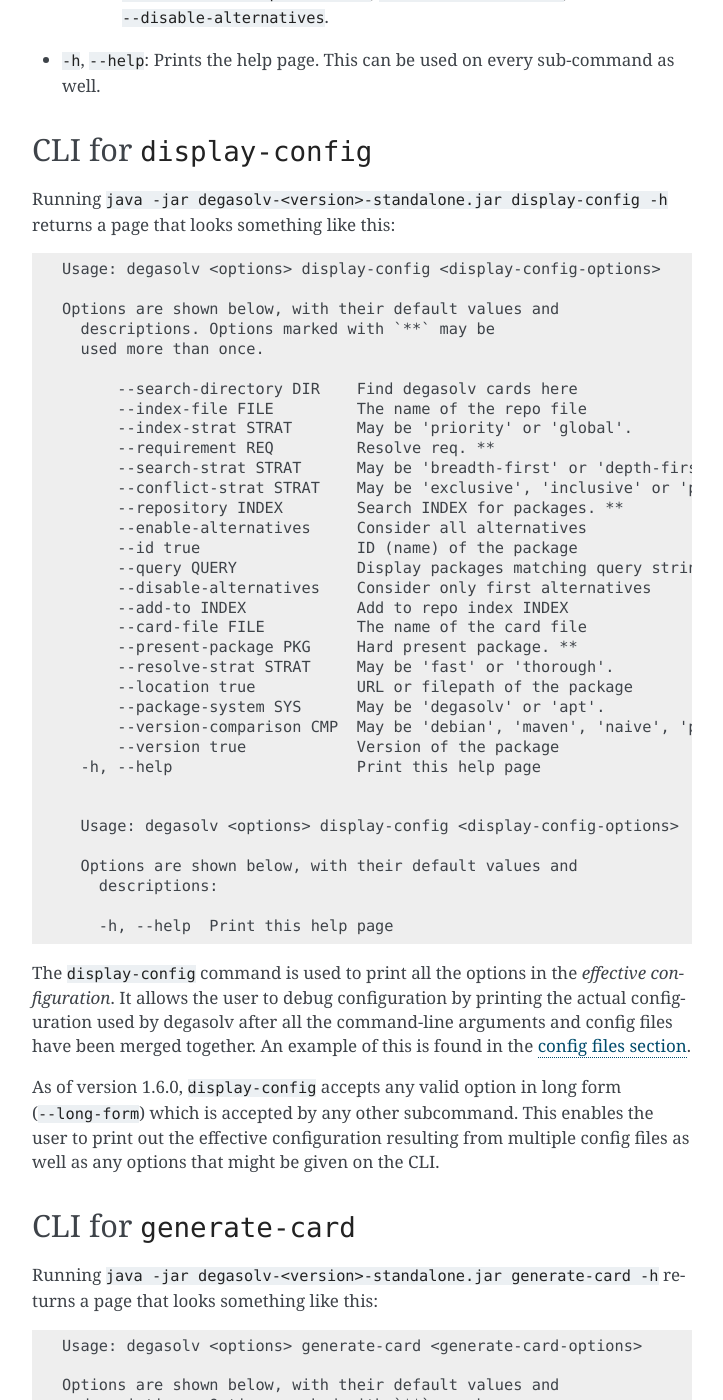
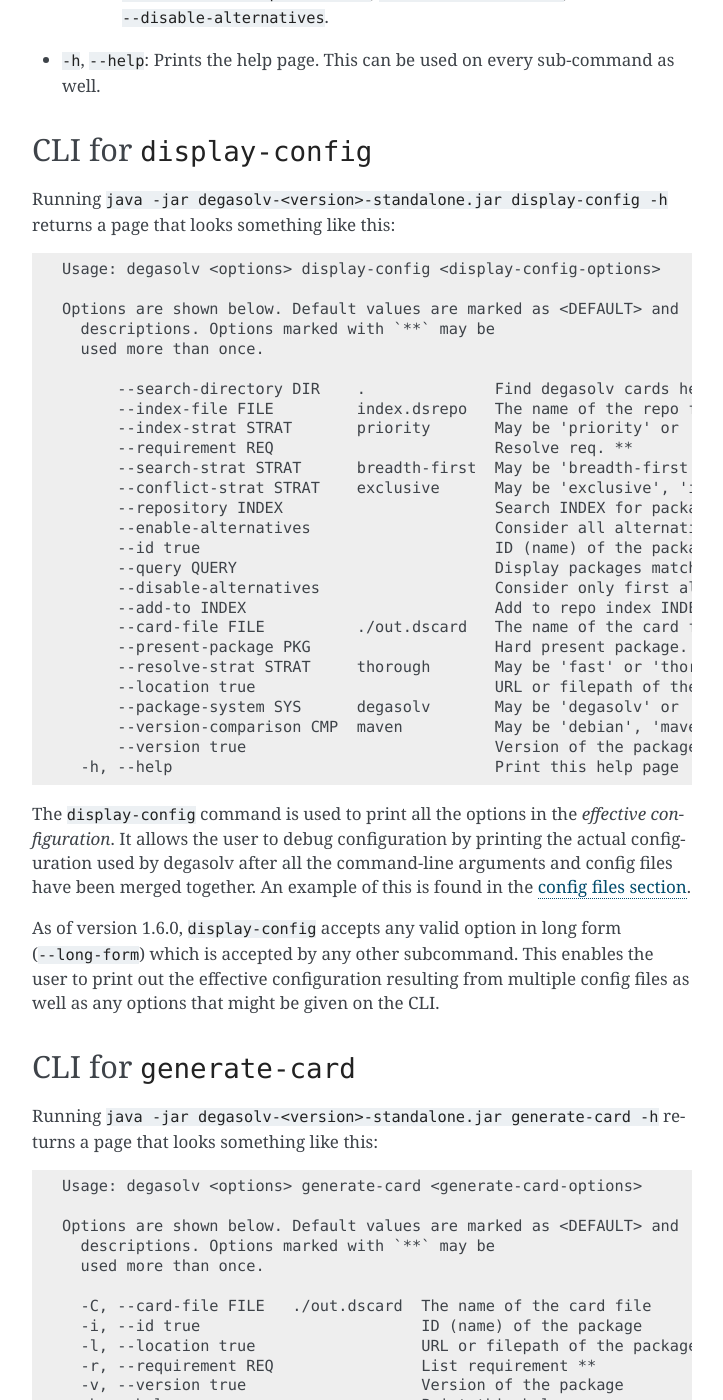
Before and after one commit to djhaskin987/degasolv, a Sphinx documentation site: the page built from docs/command-reference.rst, in a window 1280 px wide and 1400 px high, scrolled down 3784 px. Shown: the whole window, without its empty margins (388-1111 px from the left). Built offline with Sphinx 7.4.7, drawn with Linux system fonts in a browser that asks for light colours; some of the changed text lies outside the part shown.

Commit message:
Fix default values

```diff
--- a/docs/changelog.rst
+++ b/docs/changelog.rst
@@ -46,6 +46,10 @@ Fixed
   it is used instead of finding a new one.
 - Fixed CLI of :ref:`display-config <display-config-cli>` so that
   it actually works as advertised, LOLZ
+- Fixed the CLI output of ``--help`` so that default values
+  of options are shown again :)
+- Refreshed the CLI output of ``--help`` for all the subcommands
+  as posted in the docs
 
 `1.7.0`_
 --------
--- a/docs/command-reference.rst
+++ b/docs/command-reference.rst
@@ -200,38 +200,30 @@ returns a page that looks something like this::
 
   Usage: degasolv <options> display-config <display-config-options>
 
-  Options are shown below, with their default values and
+  Options are shown below. Default values are marked as <DEFAULT> and
     descriptions. Options marked with `**` may be
     used more than once.
 
-        --search-directory DIR    Find degasolv cards here
-        --index-file FILE         The name of the repo file
-        --index-strat STRAT       May be 'priority' or 'global'.
-        --requirement REQ         Resolve req. **
-        --search-strat STRAT      May be 'breadth-first' or 'depth-first'.
-        --conflict-strat STRAT    May be 'exclusive', 'inclusive' or 'prioritized'.
-        --repository INDEX        Search INDEX for packages. **
-        --enable-alternatives     Consider all alternatives
-        --id true                 ID (name) of the package
-        --query QUERY             Display packages matching query string.
-        --disable-alternatives    Consider only first alternatives
-        --add-to INDEX            Add to repo index INDEX
-        --card-file FILE          The name of the card file
-        --present-package PKG     Hard present package. **
-        --resolve-strat STRAT     May be 'fast' or 'thorough'.
-        --location true           URL or filepath of the package
-        --package-system SYS      May be 'degasolv' or 'apt'.
-        --version-comparison CMP  May be 'debian', 'maven', 'naive', 'python', 'rpm', 'rubygem', or 'semver'.
-        --version true            Version of the package
-    -h, --help                    Print this help page
-
-
-    Usage: degasolv <options> display-config <display-config-options>
-
-    Options are shown below, with their default values and
-      descriptions:
-
-      -h, --help  Print this help page
+        --search-directory DIR    .              Find degasolv cards here
+        --index-file FILE         index.dsrepo   The name of the repo file
+        --index-strat STRAT       priority       May be 'priority' or 'global'.
+        --requirement REQ                        Resolve req. **
+        --search-strat STRAT      breadth-first  May be 'breadth-first' or 'depth-first'.
+        --conflict-strat STRAT    exclusive      May be 'exclusive', 'inclusive' or 'prioritized'.
+        --repository INDEX                       Search INDEX for packages. **
+        --enable-alternatives                    Consider all alternatives (default)
+        --id true                                ID (name) of the package
+        --query QUERY                            Display packages matching query string.
+        --disable-alternatives                   Consider only first alternatives
+        --add-to INDEX                           Add to repo index INDEX
+        --card-file FILE          ./out.dscard   The name of the card file
+        --present-package PKG                    Hard present package. **
+        --resolve-strat STRAT     thorough       May be 'fast' or 'thorough'.
+        --location true                          URL or filepath of the package
+        --package-system SYS      degasolv       May be 'degasolv' or 'apt'.
+        --version-comparison CMP  maven          May be 'debian', 'maven', 'naive', 'python', 'rpm', 'rubygem', or 'semver'.
+        --version true                           Version of the package
+    -h, --help                                   Print this help page
 
 The ``display-config`` command is used to print all the options
 in the *effective configuration*. It allows the user to debug
@@ -254,15 +246,15 @@ returns a page that looks something like this::
 
   Usage: degasolv <options> generate-card <generate-card-options>
 
-  Options are shown below, with their default values and
+  Options are shown below. Default values are marked as <DEFAULT> and
     descriptions. Options marked with `**` may be
     used more than once.
 
+    -C, --card-file FILE   ./out.dscard  The name of the card file
     -i, --id true                        ID (name) of the package
+    -l, --location true                  URL or filepath of the package
+    -r, --requirement REQ                List requirement **
     -v, --version true                   Version of the package
-    -l, --location true                  URL or filepath of the package
-    -r, --requirement REQ                List requirements **
-    -C, --card-file FILE   ./out.dscard  The name of the card file
     -h, --help                           Print this help page
 
   The following options are required for subcommand `generate-card`:
@@ -317,10 +309,9 @@ CLI for ``generate-repo-index``
 Running ``java -jar degasolv-<version>-standalone.jar generate-repo-index -h``
 returns a page that looks something like this::
 
-
   Usage: degasolv <options> generate-repo-index <generate-repo-index-options>
 
-  Options are shown below, with their default values and
+  Options are shown below. Default values are marked as <DEFAULT> and
     descriptions. Options marked with `**` may be
     used more than once.
 
@@ -393,21 +384,22 @@ returns a page that looks something like this::
 
   Usage: degasolv <options> resolve-locations <resolve-locations-options>
 
-  Options are shown below, with their default values and
+  Options are shown below. Default values are marked as <DEFAULT> and
     descriptions. Options marked with `**` may be
     used more than once.
 
-    -a, --enable-alternatives   Consider all alternatives
-    -A, --disable-alternatives  Consider only first alternatives
-    -e, --search-strat STRAT    May be 'breadth-first' or 'depth-first'.
-    -f, --conflict-strat STRAT  May be 'exclusive', 'inclusive' or 'prioritized'.
-    -p, --present-package PKG   Hard present package. **
-    -r, --requirement REQ       Resolve req. **
-    -R, --repository INDEX      Search INDEX for packages. **
-    -s, --resolve-strat STRAT   May be 'fast' or 'thorough'.
-    -S, --index-strat STRAT     May be 'priority' or 'global'.
-    -t, --package-system SYS    May be 'degasolv' or 'apt'.
-    -h, --help                  Print this help page
+    -a, --enable-alternatives                    Consider all alternatives (default)
+    -A, --disable-alternatives                   Consider only first alternatives
+    -e, --search-strat STRAT      breadth-first  May be 'breadth-first' or 'depth-first'.
+    -f, --conflict-strat STRAT    exclusive      May be 'exclusive', 'inclusive' or 'prioritized'.
+    -p, --present-package PKG                    Hard present package. **
+    -r, --requirement REQ                        Resolve req. **
+    -R, --repository INDEX                       Search INDEX for packages. **
+    -s, --resolve-strat STRAT     thorough       May be 'fast' or 'thorough'.
+    -S, --index-strat STRAT       priority       May be 'priority' or 'global'.
+    -t, --package-system SYS      degasolv       May be 'degasolv' or 'apt'.
+    -V, --version-comparison CMP  maven          May be 'debian', 'maven', 'naive', 'python', 'rpm', 'rubygem', or 'semver'.
+    -h, --help                                   Print this help page
 
   The following options are required for subcommand `resolve-locations`:
 
@@ -725,15 +717,16 @@ page that looks something like this::
 
   Usage: degasolv <options> query-repo <query-repo-options>
 
-  Options are shown below, with their default values and
+  Options are shown below. Default values are marked as <DEFAULT> and
     descriptions. Options marked with `**` may be
     used more than once.
 
-    -q, --query QUERY                   Display packages matching query string.
-    -R, --repository INDEX              Search INDEX for packages. **
-    -S, --index-strat STRAT   priority  May be 'priority' or 'global'.
-    -t, --package-system SYS  degasolv  May be 'degasolv' or 'apt'.
-    -h, --help                          Print this help page
+    -q, --query QUERY                       Display packages matching query string.
+    -R, --repository INDEX                  Search INDEX for packages. **
+    -S, --index-strat STRAT       priority  May be 'priority' or 'global'.
+    -t, --package-system SYS      degasolv  May be 'degasolv' or 'apt'.
+    -V, --version-comparison CMP  maven     May be 'debian', 'maven', 'naive', 'python', 'rpm', 'rubygem', or 'semver'.
+    -h, --help                              Print this help page
 
   The following options are required for subcommand `query-repo`:
 
```
Also changed, not shown: 1 other file.
